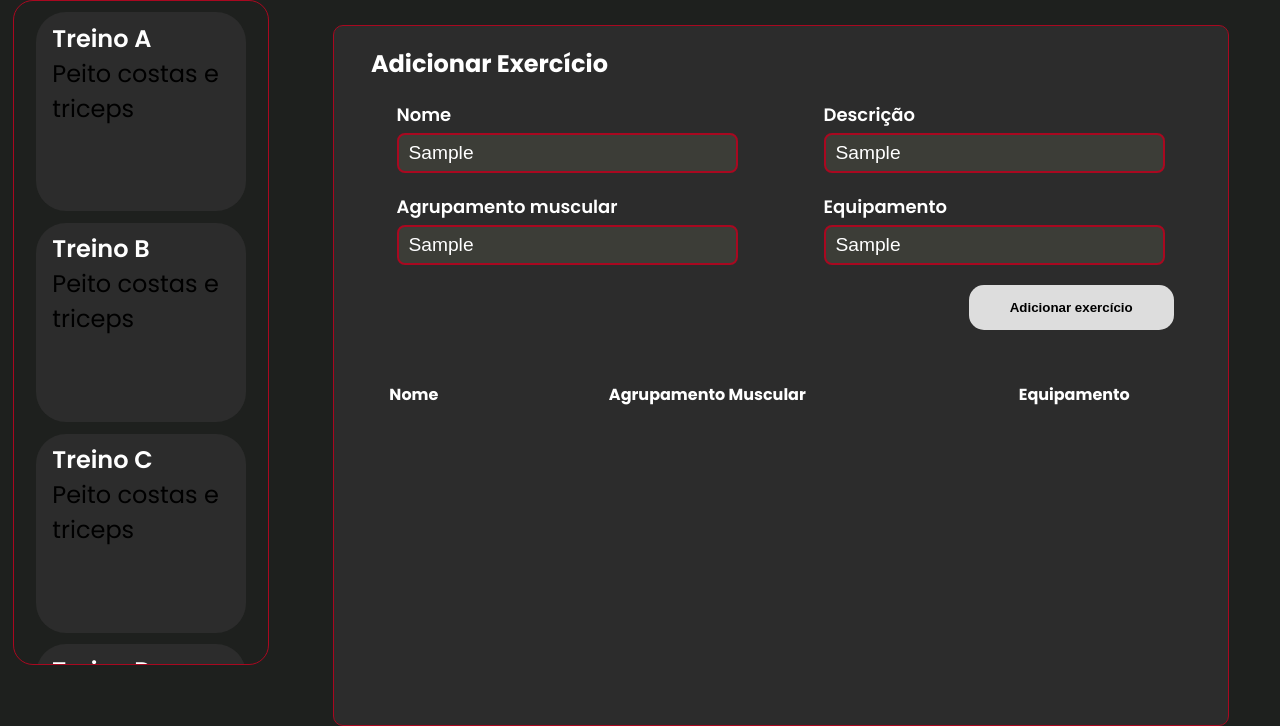
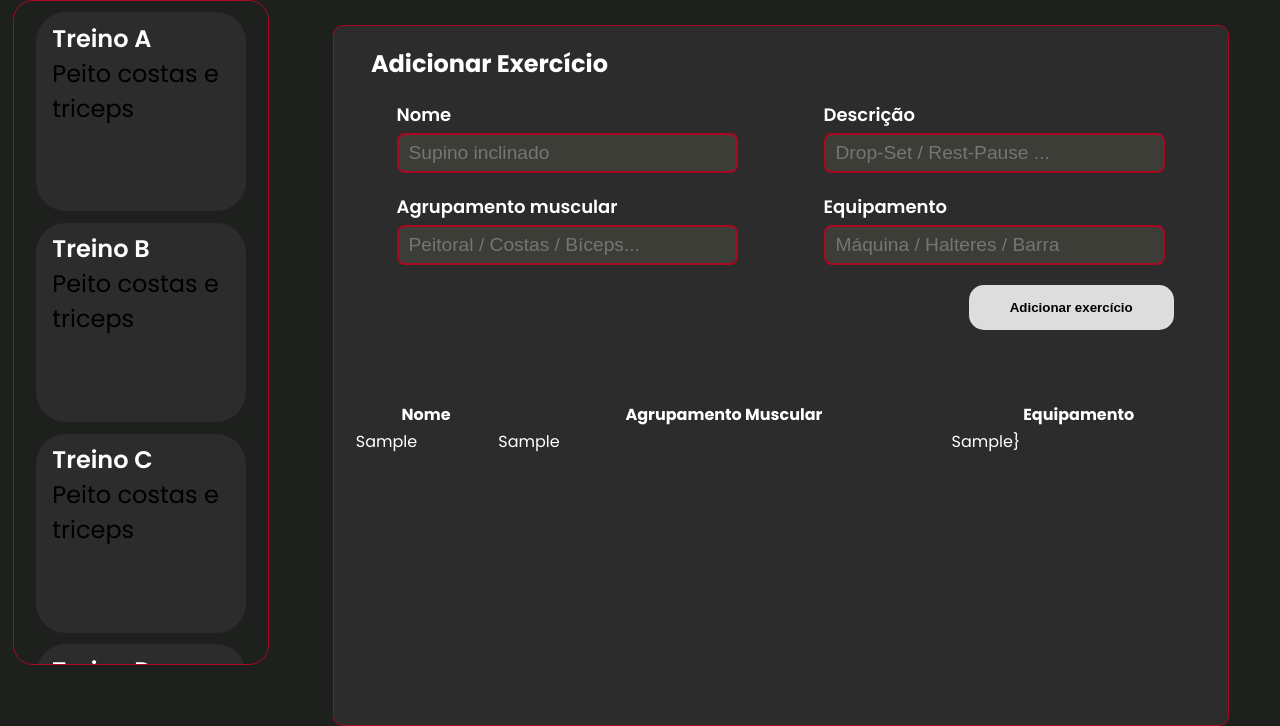
Before and after one commit to Guilherme-Mesquita06/FocusYou, a website: page webDataViz/public/dashboard/addTreino.html in a window 1280 px wide. Both pictures are taken after typing "Sample", "Sample", "Sample", "Sample" into the empty fields and a click on the button "Adicionar exercício". Shown: the part 74-800 px from the top of the page. Drawn offline with Linux system fonts and the light colour scheme.

Commit message:
Fix: funcionalidade de adicionar exercicios (Front-end)

```diff
--- a/webDataViz/public/dashboard/addTreino.html
+++ b/webDataViz/public/dashboard/addTreino.html
@@ -200,7 +200,7 @@
 
 
 
-                    <table class="tabelaExercicio" style="width:100%">
+                    <table id="listaExercicios" class="tabelaExercicio" style="width:100%">
                         <tr>
                             <th>Nome</th>
                             <th>Agrupamento Muscular</th>
@@ -208,7 +208,7 @@
 
 
                         </tr>
-    <tr id="listaExercicios"></tr>
+
 
 
                     </table>
@@ -227,10 +227,12 @@
 
 <script>
 
-    vNome = []
-    vDesc = []
-    vAgrupMusc = []
-    vEquipamento = []
+   var vNome = []
+   var vDesc = []
+   var vAgrupMusc = []
+   var vEquipamento = []
+
+   const exercicioObj = []
 
     function addFicha() {
         secCadastrarTreino.style.display = 'none';
@@ -265,19 +267,26 @@
 
         let lista = document.getElementById("listaExercicios");
 
-       vNomes.push(nomeEx);
-        vDesc.push(descricaoEx);
-        vAgrupMusc.push(grupoEx);
-        vEquipamento
+        exercicioObj.push({
+         agrupamento: grupoEx,
+         nomeExercicio: nomeEx,
+         equipamento: equipEx,
+         descricao: descricaoEx
+
+        });
+        let div = document.createElement("div");
+        div.className = "itemExercicio";
 
 
-        let div = document.createElement("div");
-        div.className = "itemExercicio";
         listaExercicios.innerHTML += `
+                       <tr>
                             <td>${nomeEx}</td>
                             <td>${grupoEx}</td>
-                            <td>${equipEx}</td>
+                            <td>${equipEx}}</td>
+                        </tr>
         `;
+
+
 
         lista.appendChild(div);
 
--- a/webDataViz/src/controllers/usuarioController.js
+++ b/webDataViz/src/controllers/usuarioController.js
@@ -55,6 +55,7 @@ function autenticar(req, res) {
 
                                                                 for(var i = 0 ; i < resultadoTreinos.length ;i++){
                                                                     for(var j = 0; j < resultadoExercicios.length; j++)
+
                                                                  res.json({
                                                                     id: resultadoAutenticar[0].id,
                                                                     nome: resultadoAutenticar[0].nome,
@@ -66,12 +67,14 @@ function autenticar(req, res) {
                                                                     titulo: resultadoTreinos[i].titulo,
                                                                     treino: resultadoTreinos[i],
                                                                     possuiFicha: true,
+                                                                    treino:resultadoTreinos,
 
                                                                     idExercicio:resultadoExercicios[j].idExercicio,
                                                                     agrupamentoMuscular: resultadoExercicios[j].agrupamentoMuscular,
                                                                     nomeExercicio: resultadoExercicios[j].nomeExercicio,
                                                                     equipamento: resultadoExercicios[j].equipamento,
-                                                                    dificuldade:resultadoExercicios[j].dificuldade
+                                                                    dificuldade:resultadoExercicios[j].dificuldade,
+                                                                    exercicio: resultadoExercicios,
 
                                                                 });
 
```
